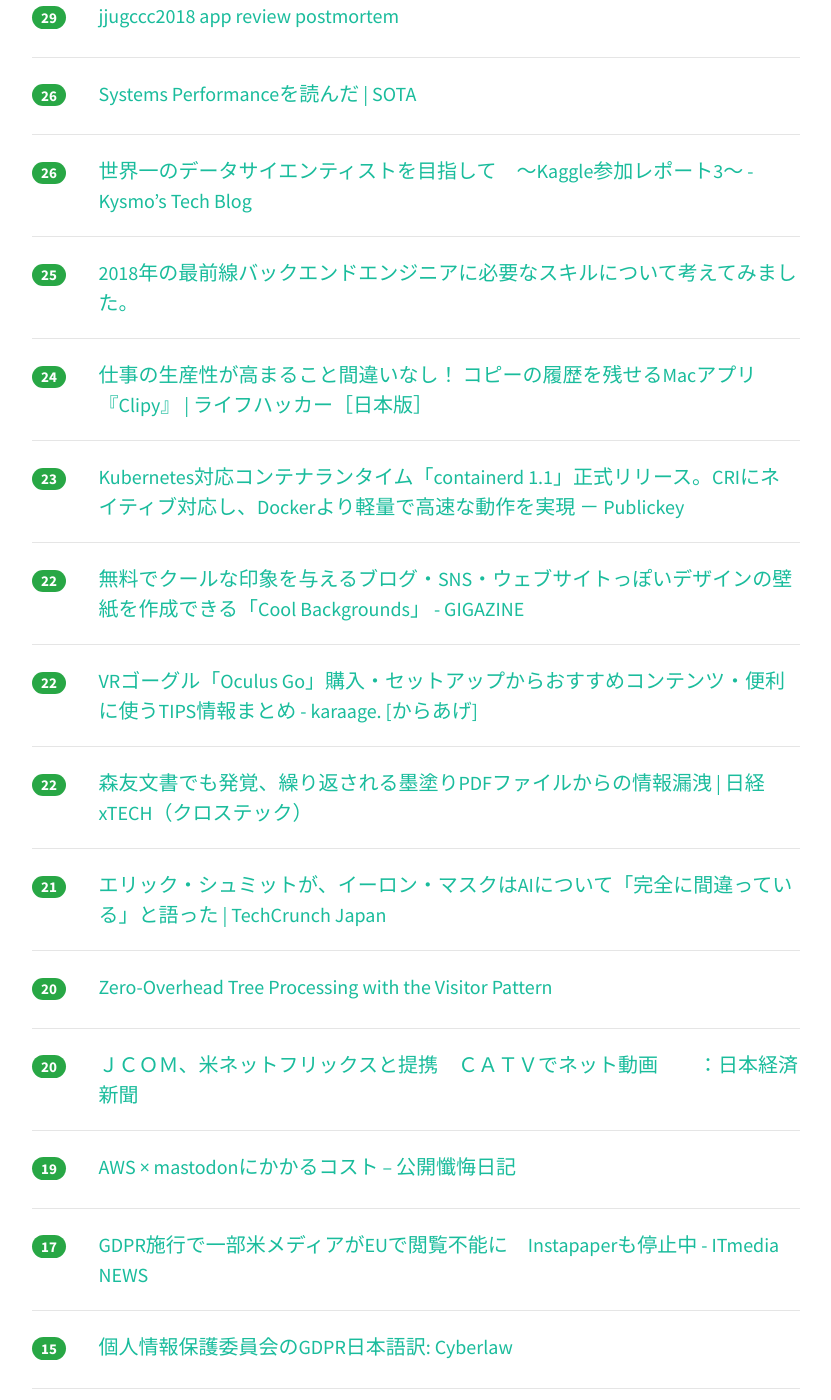
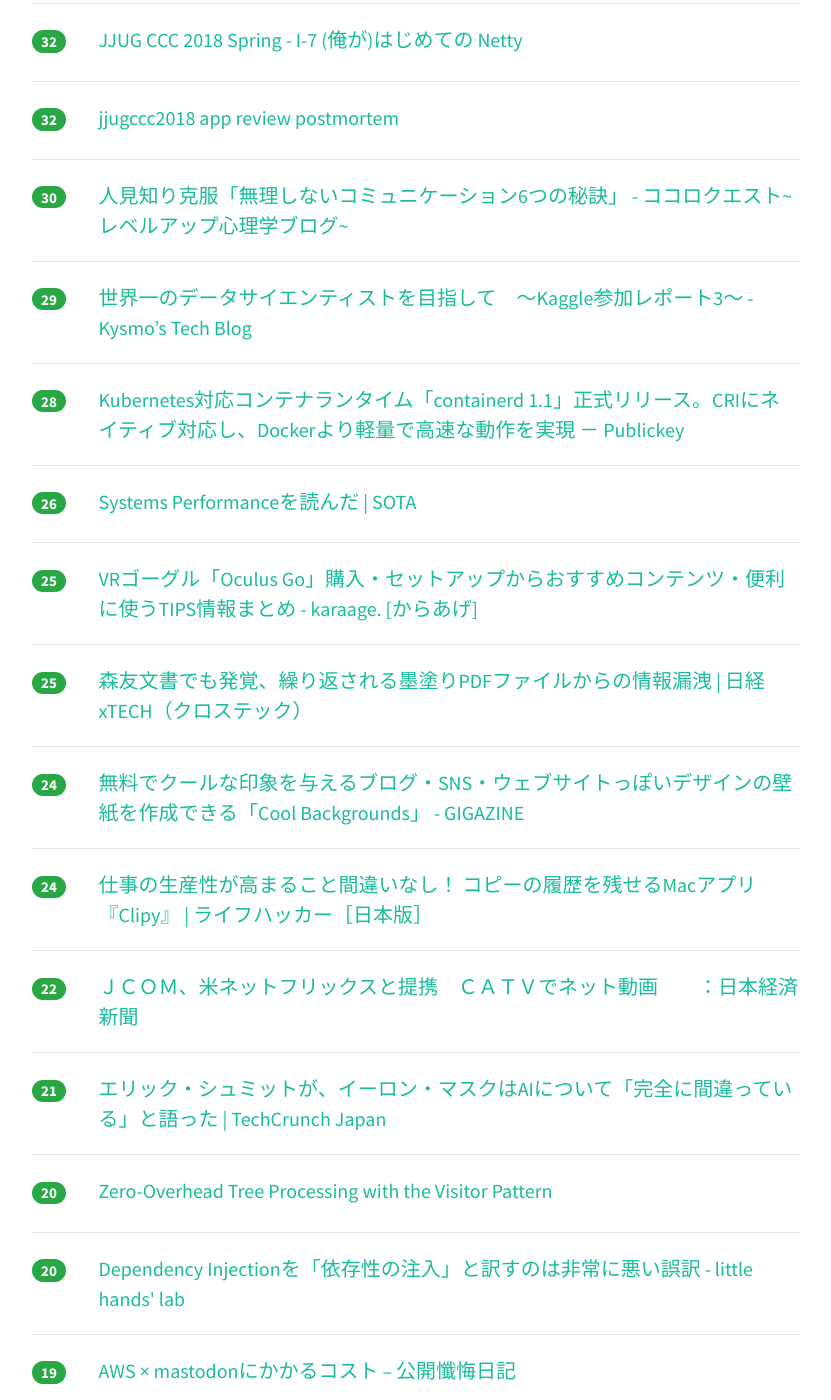
Before and after one commit to yatta47/hatena-matome-site, a Jekyll site: the page built from _posts/2018-05-28-hatena.md, in a window 1280 px wide and 1400 px high, scrolled down 1113 px. Shown: the whole window, without its empty margins (224-1055 px from the left). Built offline with Jekyll 4.4.1, drawn with Linux system fonts in a browser that asks for light colours; nearby versions of some CDN libraries; some of the changed text lies outside the part shown.

Commit message:
Updated 2018-05-28

```diff
--- a/_posts/2018-05-28-hatena.md
+++ b/_posts/2018-05-28-hatena.md
@@ -1,29 +1,39 @@
 ---
 layout: post
 title:  "2018-05-28 はてぶIT"
-date:   2018-05-28 11:02:46
+date:   2018-05-28 12:02:54
 tags: [it-hotentry]
 ---
-34 件のデータあり
+40 件のデータあり
 
 <hr><div class="row">
-<div class="col-1"><span class="badge badge-pill badge-success h2">148</span></div>
+<div class="col-1"><span class="badge badge-pill badge-success h2">228</span></div>
+<div class="col-11"><a href='https://www.buzzfeed.com/jp/daisukefuruta/katsuma-masuhara' target='_blank'>同性を愛するということ　勝間和代のカミングアウト</a></div>
+</div>
+<hr>
+<div class="row">
+<div class="col-1"><span class="badge badge-pill badge-success h2">179</span></div>
 <div class="col-11"><a href='https://www.slideshare.net/keisuketsukagoshi/rest-api-graphql' target='_blank'>REST API に疲れたあなたへ贈る GraphQL 入門</a></div>
 </div>
 <hr>
 <div class="row">
-<div class="col-1"><span class="badge badge-pill badge-success h2">122</span></div>
+<div class="col-1"><span class="badge badge-pill badge-success h2">159</span></div>
 <div class="col-11"><a href='https://togetter.com/li/1231342' target='_blank'>夜行バスは『朝早く着きすぎて時間潰すのにお金を使うとかえって高くつく』メリットやみなさんがやっている時間潰し方法 - Togetter</a></div>
 </div>
 <hr>
 <div class="row">
-<div class="col-1"><span class="badge badge-pill badge-success h2">35</span></div>
+<div class="col-1"><span class="badge badge-pill badge-success h2">54</span></div>
+<div class="col-11"><a href='https://qiita.com/poly_soft/items/fb649573c19b7a5c0227' target='_blank'>2018年の最前線バックエンドエンジニアに必要なスキルについて考えてみました。</a></div>
+</div>
+<hr>
+<div class="row">
+<div class="col-1"><span class="badge badge-pill badge-success h2">39</span></div>
 <div class="col-11"><a href='https://ja.wikipedia.org/wiki/%E5%B7%AE%E5%88%A5%E5%8B%95%E7%94%BB%E5%A4%A7%E9%87%8F%E9%80%9A%E5%A0%B1%E4%BA%8B%E4%BB%B6' target='_blank'>差別動画大量通報事件 - Wikipedia</a></div>
 </div>
 <hr>
 <div class="row">
 <div class="col-1"><span class="badge badge-pill badge-success h2">34</span></div>
-<div class="col-11"><a href='https://www.buzzfeed.com/jp/daisukefuruta/katsuma-masuhara' target='_blank'>同性を愛するということ　勝間和代のカミングアウト</a></div>
+<div class="col-11"><a href='http://www.itmedia.co.jp/news/articles/1805/28/news049.html' target='_blank'>GDPR施行で一部米メディアがEUで閲覧不能に　Instapaperも停止中 - ITmedia NEWS</a></div>
 </div>
 <hr>
 <div class="row">
@@ -42,13 +52,23 @@ tags: [it-hotentry]
 </div>
 <hr>
 <div class="row">
+<div class="col-1"><span class="badge badge-pill badge-success h2">32</span></div>
+<div class="col-11"><a href='https://www.slideshare.net/tamrin69/jjugccc2018-app-review-postmortem' target='_blank'>jjugccc2018 app review postmortem</a></div>
+</div>
+<hr>
+<div class="row">
 <div class="col-1"><span class="badge badge-pill badge-success h2">30</span></div>
 <div class="col-11"><a href='http://www.cocoro-quest.net/entry/shyness-communication-6' target='_blank'>人見知り克服「無理しないコミュニケーション6つの秘訣」 - ココロクエスト~レベルアップ心理学ブログ~</a></div>
 </div>
 <hr>
 <div class="row">
 <div class="col-1"><span class="badge badge-pill badge-success h2">29</span></div>
-<div class="col-11"><a href='https://www.slideshare.net/tamrin69/jjugccc2018-app-review-postmortem' target='_blank'>jjugccc2018 app review postmortem</a></div>
+<div class="col-11"><a href='http://kysmo.hatenablog.jp/entry/2018/05/10/094208' target='_blank'>世界一のデータサイエンティストを目指して　〜Kaggle参加レポート3〜 - Kysmo’s Tech Blog</a></div>
+</div>
+<hr>
+<div class="row">
+<div class="col-1"><span class="badge badge-pill badge-success h2">28</span></div>
+<div class="col-11"><a href='https://www.publickey1.jp/blog/18/kubernetescontainerd_11cridocker.html' target='_blank'>Kubernetes対応コンテナランタイム「containerd 1.1」正式リリース。CRIにネイティブ対応し、Dockerより軽量で高速な動作を実現 － Publickey</a></div>
 </div>
 <hr>
 <div class="row">
@@ -57,13 +77,18 @@ tags: [it-hotentry]
 </div>
 <hr>
 <div class="row">
-<div class="col-1"><span class="badge badge-pill badge-success h2">26</span></div>
-<div class="col-11"><a href='http://kysmo.hatenablog.jp/entry/2018/05/10/094208' target='_blank'>世界一のデータサイエンティストを目指して　〜Kaggle参加レポート3〜 - Kysmo’s Tech Blog</a></div>
+<div class="col-1"><span class="badge badge-pill badge-success h2">25</span></div>
+<div class="col-11"><a href='http://karaage.hatenadiary.jp/entry/2018/05/28/073000' target='_blank'>VRゴーグル「Oculus Go」購入・セットアップからおすすめコンテンツ・便利に使うTIPS情報まとめ - karaage. [からあげ]</a></div>
 </div>
 <hr>
 <div class="row">
 <div class="col-1"><span class="badge badge-pill badge-success h2">25</span></div>
-<div class="col-11"><a href='https://qiita.com/poly_soft/items/fb649573c19b7a5c0227' target='_blank'>2018年の最前線バックエンドエンジニアに必要なスキルについて考えてみました。</a></div>
+<div class="col-11"><a href='http://tech.nikkeibp.co.jp/atcl/nxt/column/18/00001/00529/' target='_blank'>森友文書でも発覚、繰り返される墨塗りPDFファイルからの情報漏洩 | 日経 xTECH（クロステック）</a></div>
+</div>
+<hr>
+<div class="row">
+<div class="col-1"><span class="badge badge-pill badge-success h2">24</span></div>
+<div class="col-11"><a href='https://gigazine.net/news/20180528-cool-backgrounds/' target='_blank'>無料でクールな印象を与えるブログ・SNS・ウェブサイトっぽいデザインの壁紙を作成できる「Cool Backgrounds」 - GIGAZINE</a></div>
 </div>
 <hr>
 <div class="row">
@@ -72,23 +97,8 @@ tags: [it-hotentry]
 </div>
 <hr>
 <div class="row">
-<div class="col-1"><span class="badge badge-pill badge-success h2">23</span></div>
-<div class="col-11"><a href='https://www.publickey1.jp/blog/18/kubernetescontainerd_11cridocker.html' target='_blank'>Kubernetes対応コンテナランタイム「containerd 1.1」正式リリース。CRIにネイティブ対応し、Dockerより軽量で高速な動作を実現 － Publickey</a></div>
-</div>
-<hr>
-<div class="row">
 <div class="col-1"><span class="badge badge-pill badge-success h2">22</span></div>
-<div class="col-11"><a href='https://gigazine.net/news/20180528-cool-backgrounds/' target='_blank'>無料でクールな印象を与えるブログ・SNS・ウェブサイトっぽいデザインの壁紙を作成できる「Cool Backgrounds」 - GIGAZINE</a></div>
-</div>
-<hr>
-<div class="row">
-<div class="col-1"><span class="badge badge-pill badge-success h2">22</span></div>
-<div class="col-11"><a href='http://karaage.hatenadiary.jp/entry/2018/05/28/073000' target='_blank'>VRゴーグル「Oculus Go」購入・セットアップからおすすめコンテンツ・便利に使うTIPS情報まとめ - karaage. [からあげ]</a></div>
-</div>
-<hr>
-<div class="row">
-<div class="col-1"><span class="badge badge-pill badge-success h2">22</span></div>
-<div class="col-11"><a href='http://tech.nikkeibp.co.jp/atcl/nxt/column/18/00001/00529/' target='_blank'>森友文書でも発覚、繰り返される墨塗りPDFファイルからの情報漏洩 | 日経 xTECH（クロステック）</a></div>
+<div class="col-11"><a href='https://www.nikkei.com/article/DGXMZO31022960X20C18A5MM8000/' target='_blank'>ＪＣＯＭ、米ネットフリックスと提携　ＣＡＴＶでネット動画　　：日本経済新聞</a></div>
 </div>
 <hr>
 <div class="row">
@@ -103,7 +113,7 @@ tags: [it-hotentry]
 <hr>
 <div class="row">
 <div class="col-1"><span class="badge badge-pill badge-success h2">20</span></div>
-<div class="col-11"><a href='https://www.nikkei.com/article/DGXMZO31022960X20C18A5MM8000/' target='_blank'>ＪＣＯＭ、米ネットフリックスと提携　ＣＡＴＶでネット動画　　：日本経済新聞</a></div>
+<div class="col-11"><a href='http://little-hands.hatenablog.com/entry/2018/05/27/dependency-injection' target='_blank'>Dependency Injectionを「依存性の注入」と訳すのは非常に悪い誤訳 - little hands' lab</a></div>
 </div>
 <hr>
 <div class="row">
@@ -113,7 +123,17 @@ tags: [it-hotentry]
 <hr>
 <div class="row">
 <div class="col-1"><span class="badge badge-pill badge-success h2">17</span></div>
-<div class="col-11"><a href='http://www.itmedia.co.jp/news/articles/1805/28/news049.html' target='_blank'>GDPR施行で一部米メディアがEUで閲覧不能に　Instapaperも停止中 - ITmedia NEWS</a></div>
+<div class="col-11"><a href='https://gigazine.net/news/20180528-ipv6-only-for-the-rich/' target='_blank'>IPv6はなぜ普及しないのか？ - GIGAZINE</a></div>
+</div>
+<hr>
+<div class="row">
+<div class="col-1"><span class="badge badge-pill badge-success h2">16</span></div>
+<div class="col-11"><a href='http://www.itmedia.co.jp/news/articles/1805/28/news052.html' target='_blank'>仮想通貨ウォレット「HB Wallet」Android版で盗難被害　元社員の犯行、APIキー持ち出し不正アプリ公開 - ITmedia NEWS</a></div>
+</div>
+<hr>
+<div class="row">
+<div class="col-1"><span class="badge badge-pill badge-success h2">15</span></div>
+<div class="col-11"><a href='http://kamonohashiperry.com/archives/1659' target='_blank'>Bayesian Statistics and Marketingの5章 – 家計の異質性を考慮した階層ベイズモデル | かものはしの分析ブログ</a></div>
 </div>
 <hr>
 <div class="row">
@@ -123,27 +143,47 @@ tags: [it-hotentry]
 <hr>
 <div class="row">
 <div class="col-1"><span class="badge badge-pill badge-success h2">15</span></div>
+<div class="col-11"><a href='https://hermitage-netaudio.com/difference-between-wav-and-flac/' target='_blank'>FLACよりWAVの方が音質が良いわけではない</a></div>
+</div>
+<hr>
+<div class="row">
+<div class="col-1"><span class="badge badge-pill badge-success h2">15</span></div>
 <div class="col-11"><a href='https://qiita.com/kamanii24/items/0e4825b7a3406d7d3332' target='_blank'>Unity - パ○ツを遮る謎の光を実装してみた。</a></div>
 </div>
 <hr>
 <div class="row">
+<div class="col-1"><span class="badge badge-pill badge-success h2">15</span></div>
+<div class="col-11"><a href='http://bunshun.jp/articles/-/7483' target='_blank'>パソコン通信“最後のホスト”「死ぬまで続ける」と語る理由 | 文春オンライン</a></div>
+</div>
+<hr>
+<div class="row">
+<div class="col-1"><span class="badge badge-pill badge-success h2">15</span></div>
+<div class="col-11"><a href='https://qiita.com/shora_kujira16/items/58d23bcb0f88ab17bfa6' target='_blank'>ERC-918 マイニング可能トークンについて</a></div>
+</div>
+<hr>
+<div class="row">
 <div class="col-1"><span class="badge badge-pill badge-success h2">14</span></div>
-<div class="col-11"><a href='http://kamonohashiperry.com/archives/1659' target='_blank'>Bayesian Statistics and Marketingの5章 – 家計の異質性を考慮した階層ベイズモデル | かものはしの分析ブログ</a></div>
+<div class="col-11"><a href='http://b.hatena.ne.jp/entry/s/www.asahi.com/articles/ASL5W4F1ZL5WTNAB00D.html' target='_blank'>はてなブックマーク - 萩生田氏「赤ちゃんはママがいいに決まっている」：朝日新聞デジタル</a></div>
+</div>
+<hr>
+<div class="row">
+<div class="col-1"><span class="badge badge-pill badge-success h2">14</span></div>
+<div class="col-11"><a href='https://www3.nhk.or.jp/news/html/20180527/k10011455031000.html' target='_blank'>ＥＵ個人情報保護規制施行 巨額の課徴金も 日本企業は注意を | NHKニュース</a></div>
 </div>
 <hr>
 <div class="row">
 <div class="col-1"><span class="badge badge-pill badge-success h2">13</span></div>
-<div class="col-11"><a href='https://www3.nhk.or.jp/news/html/20180527/k10011455031000.html' target='_blank'>ＥＵ個人情報保護規制施行 巨額の課徴金も 日本企業は注意を | NHKニュース</a></div>
+<div class="col-11"><a href='https://japan.cnet.com/article/35119829/' target='_blank'>GDPR施行で一部の米ニュースサイトが欧州で閲覧不能に - CNET Japan</a></div>
 </div>
 <hr>
 <div class="row">
 <div class="col-1"><span class="badge badge-pill badge-success h2">12</span></div>
-<div class="col-11"><a href='http://b.hatena.ne.jp/entry/s/www.asahi.com/articles/ASL5W4F1ZL5WTNAB00D.html' target='_blank'>はてなブックマーク - 萩生田氏「赤ちゃんはママがいいに決まっている」：朝日新聞デジタル</a></div>
+<div class="col-11"><a href='http://business.nikkeibp.co.jp/atcl/report/15/110879/052500827/' target='_blank'>GDPRより怖い？　EUが準備中の「クッキー法」：日経ビジネスオンライン</a></div>
 </div>
 <hr>
 <div class="row">
 <div class="col-1"><span class="badge badge-pill badge-success h2">11</span></div>
-<div class="col-11"><a href='https://hermitage-netaudio.com/difference-between-wav-and-flac/' target='_blank'>FLACよりWAVの方が音質が良いわけではない</a></div>
+<div class="col-11"><a href='https://www.bloomberg.co.jp/news/articles/2018-05-27/P99UE06JIJUZ01' target='_blank'>何にでもアボカド－供給増で値下がりの好機に飲食業界が相次ぎ便乗 - Bloomberg</a></div>
 </div>
 <hr>
 <div class="row">
@@ -152,27 +192,17 @@ tags: [it-hotentry]
 </div>
 <hr>
 <div class="row">
-<div class="col-1"><span class="badge badge-pill badge-success h2">10</span></div>
-<div class="col-11"><a href='http://little-hands.hatenablog.com/entry/2018/05/27/dependency-injection' target='_blank'>Dependency Injectionを「依存性の注入」と訳すのは非常に悪い誤訳 - little hands' lab</a></div>
-</div>
-<hr>
-<div class="row">
-<div class="col-1"><span class="badge badge-pill badge-success h2">10</span></div>
-<div class="col-11"><a href='https://japan.cnet.com/article/35119829/' target='_blank'>GDPR施行で一部の米ニュースサイトが欧州で閲覧不能に - CNET Japan</a></div>
-</div>
-<hr>
-<div class="row">
 <div class="col-1"><span class="badge badge-pill badge-success h2">9</span></div>
 <div class="col-11"><a href='https://togetter.com/li/1231259' target='_blank'>【しばき隊】男組の元組長添田充啓（高橋直輝）が死亡。様々な反応 - Togetter</a></div>
 </div>
 <hr>
 <div class="row">
-<div class="col-1"><span class="badge badge-pill badge-success h2">9</span></div>
-<div class="col-11"><a href='https://www.bloomberg.co.jp/news/articles/2018-05-27/P99UE06JIJUZ01' target='_blank'>何にでもアボカド－供給増で値下がりの好機に飲食業界が相次ぎ便乗 - Bloomberg</a></div>
+<div class="col-1"><span class="badge badge-pill badge-success h2">8</span></div>
+<div class="col-11"><a href='https://www.bloomberg.co.jp/news/articles/2018-05-27/P962H26JIJUO01' target='_blank'>日銀も危惧、邦銀の海外クレジット投資が過去最大73兆円－米金利警戒 - Bloomberg</a></div>
 </div>
 <hr>
 <div class="row">
-<div class="col-1"><span class="badge badge-pill badge-success h2">4</span></div>
-<div class="col-11"><a href='http://bunshun.jp/articles/-/7483' target='_blank'>パソコン通信“最後のホスト”「死ぬまで続ける」と語る理由 | 文春オンライン</a></div>
+<div class="col-1"><span class="badge badge-pill badge-success h2">6</span></div>
+<div class="col-11"><a href='https://coliss.com/articles/build-websites/operation/work/makes-it-easy-to-user-flows.html' target='_blank'>簡単すぎて驚いた！ユーザーフローとプロトタイプが短時間で作成できてしまうツール -Overflow | コリス</a></div>
 </div>
 <hr>
```
